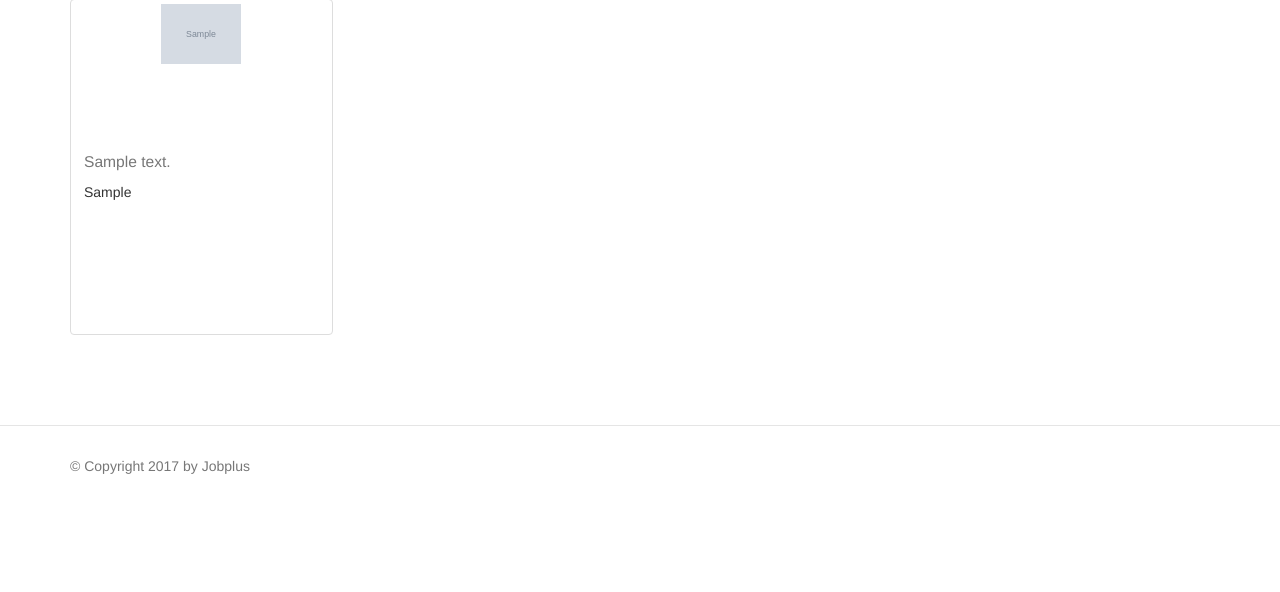
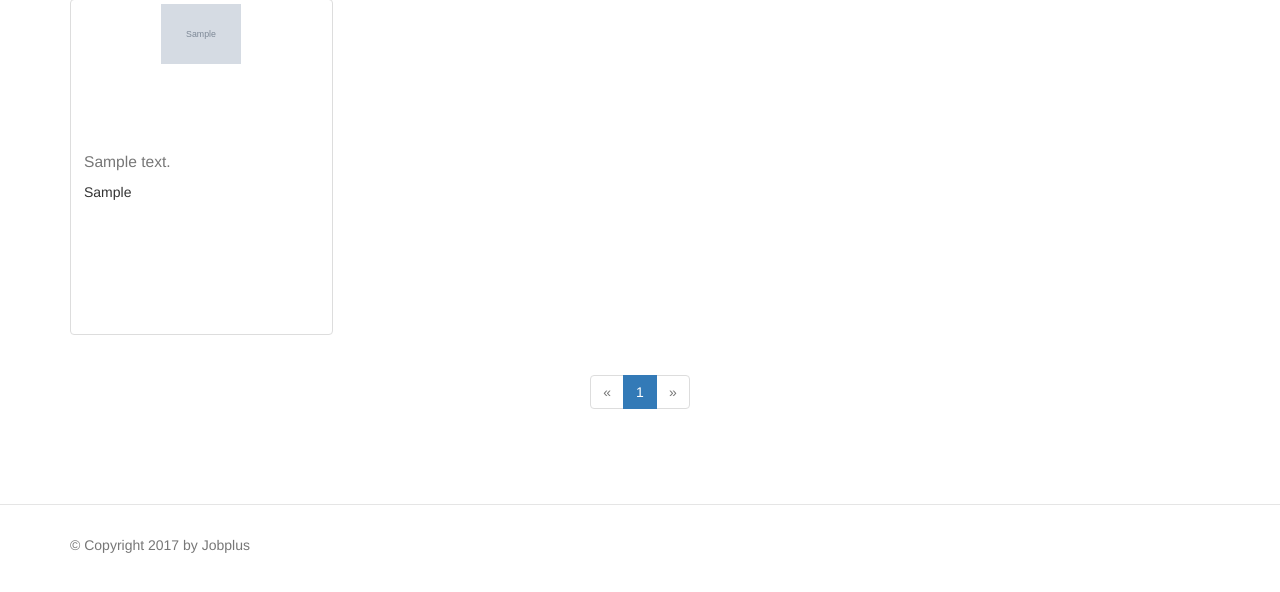
Before and after one commit to uranuday/jobplus7, a Flask app: page / in a window 1280 px wide. Shown: the part 73-665 px from the top of the page. Run offline with Flask 2, Linux system fonts and the light colour scheme; tables that the repository leaves empty hold one stand-in row (values such as "Sample post"); grey boxes marked "Sample" are stand-in pictures; some libraries are stand-ins or nearby versions.

Commit message:
fix #34, enable pagination

```diff
--- a/jobplus/config.py
+++ b/jobplus/config.py
@@ -3,6 +3,7 @@ class BaseConfig(object):
     UPLOAD_FOLDER = './uploads/'
     ALLOWED_EXTENSIONS = set(['txt', 'doc', 'docx', 'pdf'])
     MAX_CONTENT_LENGTH = 5 * 1024 * 1024
+    DEFAULT_PER_PAGE = 12
 
 
 
--- a/jobplus/handlers/front.py
+++ b/jobplus/handlers/front.py
@@ -11,8 +11,14 @@ front = Blueprint('front', __name__)
 
 @front.route('/')
 def index():
-    companies = Company.query.all()
-    return render_template('index.html', companies=companies)
+    page = request.args.get('page', default=1, type=int)
+    pagination = Company.query.paginate(
+            page = page,
+            per_page = current_app.config['DEFAULT_PER_PAGE'],
+            error_out = False
+            )
+
+    return render_template('index.html', pagination=pagination)
 
 
 
--- a/jobplus/static/main.css
+++ b/jobplus/static/main.css
@@ -21,3 +21,7 @@ a:hover,
 a:visited{
     text-decoration: none !important;
 }
+
+.nav-pagination {
+    text-align: center;
+}
--- a/jobplus/templates/company/index.html
+++ b/jobplus/templates/company/index.html
@@ -1,5 +1,5 @@
 {% extends "base.html" %}
-
+{% from "macros.html" import render_pagination %}
 
 
 {% block title %}Company{% endblock %}
@@ -9,7 +9,7 @@
 {% block body %}
 <h4 class="horizon">企业列表</h4>
 <div class="company-list">
-    {% for company in companies %}
+    {% for company in pagination.items %}
     <div class="row horizon">
         <div class="col-md-9">
             <div class="pull-left">
@@ -34,4 +34,5 @@
     {% endfor %}
 
 </div>
+{{ render_pagination(pagination, 'company.index') }}
 {% endblock %}
--- a/jobplus/templates/index.html
+++ b/jobplus/templates/index.html
@@ -1,11 +1,12 @@
 {% extends "base.html" %}
+{% from "macros.html" import render_pagination %}
 
 {% block title %}Home{% endblock %}
 
 {% block body %}
 
 <div class="row">
-    {% for company in companies %}
+    {% for company in pagination.items %}
     <div class="col-sm-6 col-md-4 col-lg-3">
         <div class="thumbnail" style="height:336px;">
             <a href="/company/{{ company.id }}">
@@ -27,5 +28,6 @@
     </div>
     {% endfor %}
 </div>
+{{ render_pagination(pagination, 'front.index') }}
 
 {% endblock %}
--- a/jobplus/templates/macros.html
+++ b/jobplus/templates/macros.html
@@ -27,3 +27,32 @@
 </form>
 
 {% endmacro %}
+
+
+{% macro render_pagination(pagination, endpoint) %}
+<nav class="nav-pagination" aria-label="Page navigation">
+    <ul class="pagination">
+        <li{% if not pagination.has_prev %} class="disabled"{% endif %}>
+            <a href="{{ url_for(endpoint, page=pagination.prev_num) if pagination.has_prev else '#' }}">
+                &laquo;
+            </a>
+        </li>
+        {% for page in pagination.iter_pages() %}
+            {% if page %}
+                {% if page != pagination.page %}
+                <li><a href="{{ url_for(endpoint, page=page) }}">{{ page }}</a></li>
+                {% else %}
+                <li class="active"><a href="#">{{ page }}<span class="sr-only">(current)</span></a>
+                {% endif %}
+            {% else %}
+            <span class="ellipsis">..</span>
+            {% endif %}
+        {% endfor %}
+        <li{% if not pagination.has_next %} class="disabled"{% endif %}>
+            <a href="{{ url_for(endpoint, page=pagination.next_num) if pagination.has_next else '#' }}">
+                &raquo;
+            </a>
+        </li>
+
+</nav>
+{% endmacro %}
```
Also changed, not shown: jobplus/handlers/company.py (+8 -4 lines).
